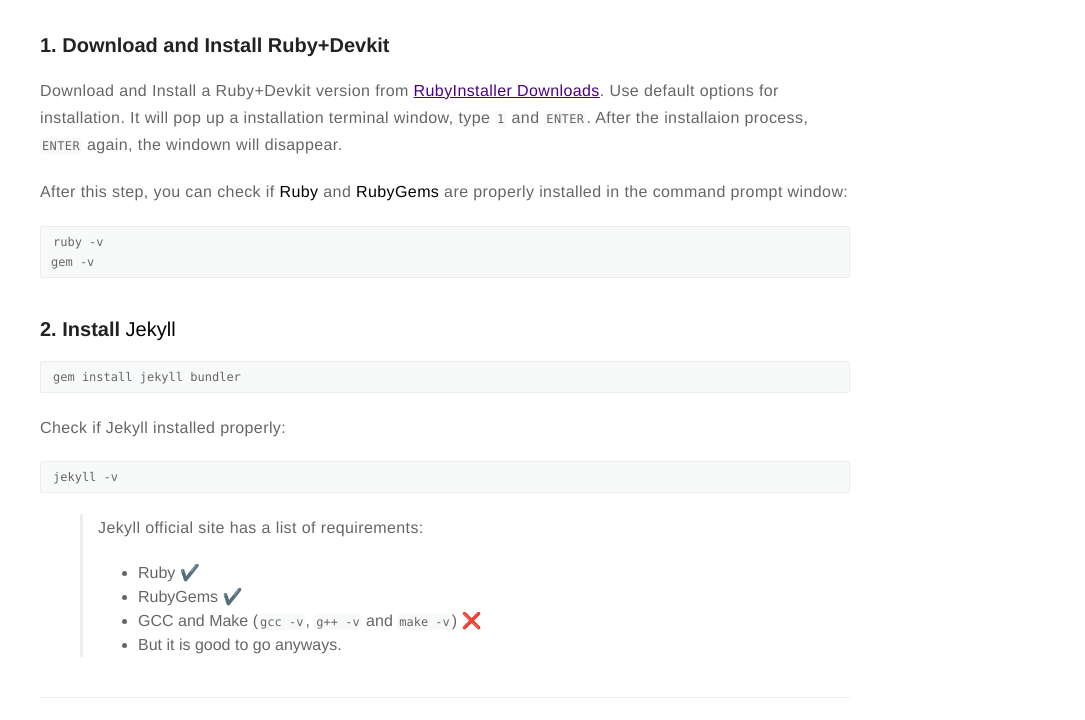
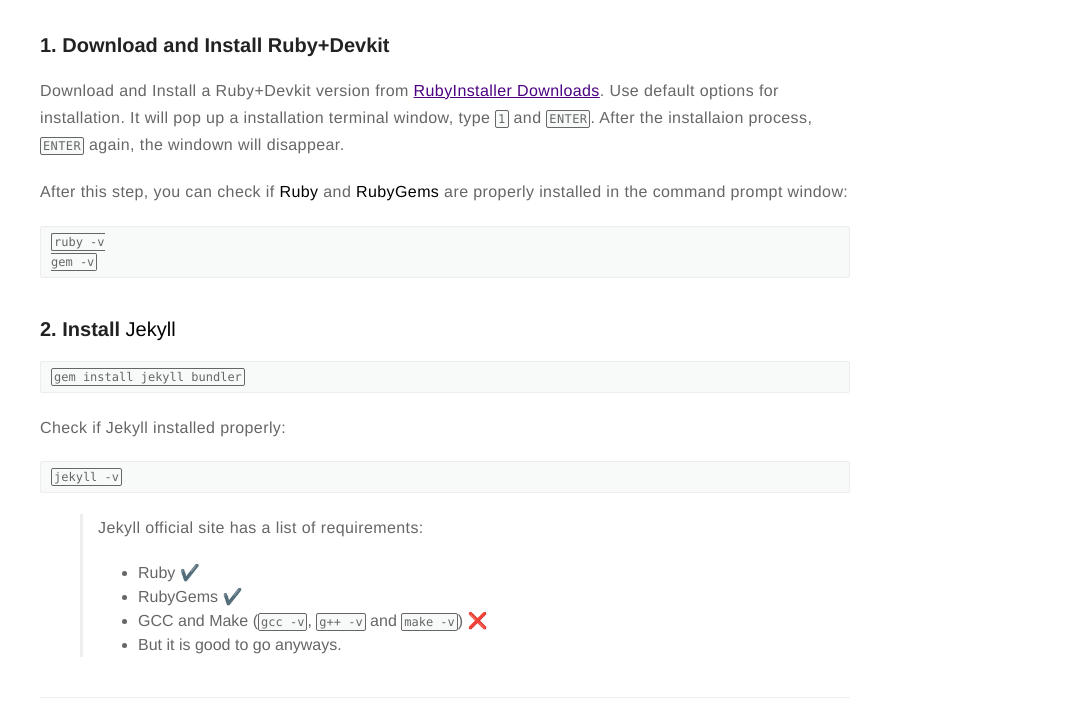
Before and after one commit to subaiwen/subaiwen.github.io, a Jekyll site: the page built from _posts/2019-7-3-Install Jekyll.md, in a window 1280 px wide. Shown: the part 546-1266 px from the top of the page, without its empty margins (195-1280 px from the left). Built offline with Jekyll 4.4.1, drawn with Linux system fonts in a browser that asks for light colours; emoji names are drawn with the system emoji font; comment, search, counter and statistics services are not loaded.

Commit message:
Update general.sass

```diff
--- a/_sass/base/general.sass
+++ b/_sass/base/general.sass
@@ -101,6 +101,7 @@
 	background: #F8F9F9
 	border-radius: 2px
 	border-radius: 2px
+	border: 1px solid
 
 pre
 	box-sizing: border-box
```
